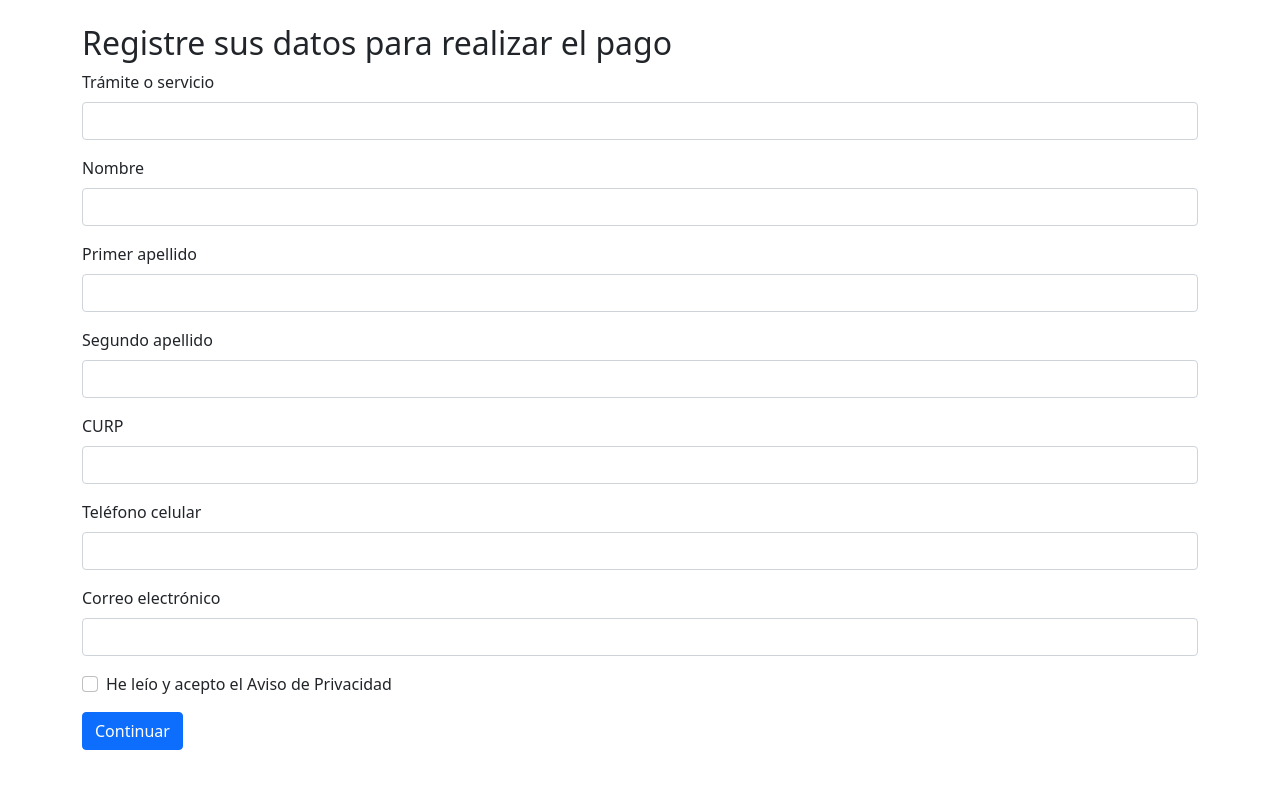
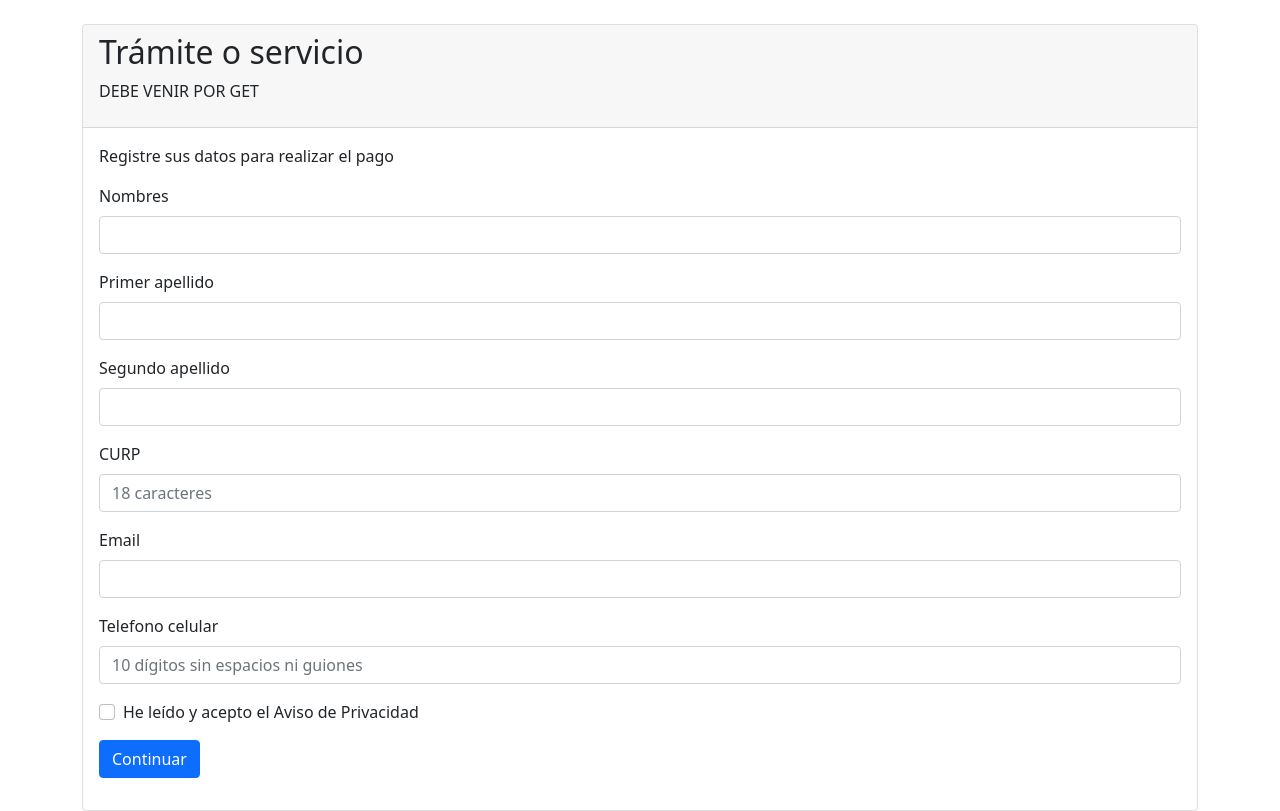
Before and after one commit to guivaloz/pjecz-pagos-cliente-flask, a Flask app: page /carro in a window 1280 px wide. Shown: the part 73-884 px from the top of the page. Before the commit the page ends 823 px from the top, so only its background shows below. Run offline with Flask 2, Linux system fonts and the light colour scheme; some libraries are stand-ins or nearby versions.

Commit message:
Mecro form

```diff
--- a/pagos_cliente_flask/blueprints/carros/forms.py
+++ b/pagos_cliente_flask/blueprints/carros/forms.py
@@ -0,0 +1,42 @@
+"""
+Carros, formularios
+"""
+from flask_wtf import FlaskForm
+from wtforms import BooleanField, EmailField, StringField, SubmitField
+from wtforms.validators import DataRequired, Length
+
+
+class IngresarForm(FlaskForm):
+    """Formulario para ingresar datos personales"""
+
+    nombres = StringField(
+        "Nombres",
+        validators=[DataRequired(), Length(min=3, max=64)],
+    )
+    apellido_primero = StringField(
+        "Primer apellido",
+        validators=[DataRequired(), Length(min=3, max=64)],
+    )
+    segundo_primero = StringField(
+        "Segundo apellido",
+        validators=[DataRequired(), Length(min=3, max=64)],
+    )
+    curp = StringField(
+        "CURP",
+        validators=[DataRequired(), Length(min=18, max=18)],
+        render_kw={"placeholder": "18 caracteres"},
+    )
+    email = EmailField(
+        "Email",
+        validators=[DataRequired(), Length(min=3, max=128)],
+    )
+    telefono = StringField(
+        "Telefono celular",
+        validators=[DataRequired(), Length(min=10, max=10)],
+        render_kw={"placeholder": "10 dígitos sin espacios ni guiones"},
+    )
+    aceptar = BooleanField(
+        "He leído y acepto el Aviso de Privacidad",
+        validators=[DataRequired()],
+    )
+    continuar = SubmitField("Continuar")
--- a/pagos_cliente_flask/blueprints/carros/templates/carros/ingresar.jinja2
+++ b/pagos_cliente_flask/blueprints/carros/templates/carros/ingresar.jinja2
@@ -1,45 +1,27 @@
-{% extends "layouts/app.jinja2" %}
+{% extends 'layouts/app.jinja2' %}
+{% import 'macros/form.jinja2' as f with context %}
 
 {% block title %}Ingresar datos personales{% endblock %}
 
 {% block content %}
-    <div>
-        <h2>Registre sus datos para realizar el pago</h2>
-        <form>
-            <div class="mb-3">
-                <label for="inputTramiteServicio" class="form-label">Trámite o servicio</label>
-                <input type="email" class="form-control" id="inputTramiteServicio" aria-describedby="emailHelp">
-            </div>
-            <div class="mb-3">
-                <label for="inputNombre" class="form-label">Nombre</label>
-                <input type="email" class="form-control" id="inputNombre" aria-describedby="emailHelp">
-            </div>
-            <div class="mb-3">
-                <label for="inputPrimerApellido" class="form-label">Primer apellido</label>
-                <input type="email" class="form-control" id="inputPrimerApellido" aria-describedby="emailHelp">
-            </div>
-            <div class="mb-3">
-                <label for="inputSegundoApellido" class="form-label">Segundo apellido</label>
-                <input type="email" class="form-control" id="inputSegundoApellido" aria-describedby="emailHelp">
-            </div>
-            <div class="mb-3">
-                <label for="inputCURP" class="form-label">CURP</label>
-                <input type="email" class="form-control" id="inputCURP" aria-describedby="emailHelp">
-            </div>
-            <div class="mb-3">
-                <label for="inputTelefono" class="form-label">Teléfono celular</label>
-                <input type="email" class="form-control" id="inputTelefono" aria-describedby="emailHelp">
-            </div>
-            <div class="mb-3">
-                <label for="inputEmail" class="form-label">Correo electrónico</label>
-                <input type="email" class="form-control" id="inputEmail" aria-describedby="emailHelp">
-            </div>
-            <div class="mb-3 form-check">
-                <input type="checkbox" class="form-check-input" id="checkAvisoPrivacidad">
-                <label class="form-check-label" for="checkAvisoPrivacidad">He leío y acepto el Aviso de Privacidad</label>
-            </div>
-            <button type="submit" class="btn btn-primary">Continuar</button>
-        </form>
+    <div class="card">
+        <div class="card-header">
+            <h2>Trámite o servicio</h2>
+            <p>DEBE VENIR POR GET</p>
+        </div>
+        <div class="card-body">
+            <p>Registre sus datos para realizar el pago</p>
+            {% call f.form_tag('carros.ingresar', fid='carros_ingresar') %}
+                {% call f.form_group(form.nombres) %}{% endcall %}
+                {% call f.form_group(form.apellido_primero) %}{% endcall %}
+                {% call f.form_group(form.segundo_primero) %}{% endcall %}
+                {% call f.form_group(form.curp) %}{% endcall %}
+                {% call f.form_group(form.email) %}{% endcall %}
+                {% call f.form_group(form.telefono) %}{% endcall %}
+                {% call f.form_group(form.aceptar) %}{% endcall %}
+                {% call f.form_group(form.continuar) %}{% endcall %}
+            {% endcall %}
+        </div>
     </div>
 {% endblock %}
 
--- a/pagos_cliente_flask/blueprints/carros/views.py
+++ b/pagos_cliente_flask/blueprints/carros/views.py
@@ -3,6 +3,7 @@ Carros, vistas
 """
 from flask import Blueprint, render_template, request, flash, redirect, url_for
 
+from .forms import IngresarForm
 
 carros = Blueprint("carros", __name__, template_folder="templates")
 
@@ -18,7 +19,8 @@ def ingresar():
     # Validar que exista el tramite y servicio
 
     # Entregar el formulario para ingresar datos personales
-    return render_template("carros/ingresar.jinja2")
+    form = IngresarForm()
+    return render_template("carros/ingresar.jinja2", form=form)
 
 
 @carros.route("/carro/<int:pag_pago_id>", methods=["GET", "POST"])
--- /dev/null
+++ b/pagos_cliente_flask/templates/macros/form.jinja2
@@ -0,0 +1,58 @@
+{# un formulario que contiene un token CSRF y campos ocultos #}
+{%- macro form_tag(endpoint, fid='', css_class='', method='post') -%}
+    <form action="{{ url_for(endpoint, **kwargs) }}" method="{{ method }}" id="{{ fid }}" class="{{ css_class }}" role="form">
+        {{ form.hidden_tag() }}
+        {{ caller () }}
+    </form>
+{%- endmacro -%}
+
+{# errores de validacion si los hay #}
+{%- macro field_errors(f) -%}
+    {% if f.errors %}
+        <ul class="list-unstyled">
+            {% for error in f.errors %}
+                <li class="text-danger">{{ error }}</li>
+            {% endfor %}
+        </ul>
+    {% endif %}
+{%- endmacro -%}
+
+{# una etiqueta para un campo #}
+{%- macro field_label(f, css_class='form-label') -%}
+    <label for="{{ f.id }}" class="{{ css_class }}">{{ f.label.text }}</label>
+{%- endmacro -%}
+
+{# un campo del formulario #}
+{%- macro field(f, css_class='form-control') -%}
+    {{ f(class=css_class, **kwargs) }}
+{%- endmacro -%}
+
+{# un grupo contiene un label y un campo a excepcion del HiddenField y SubmitField #}
+{%- macro form_group(f, css_class='') -%}
+    {% if f.errors %}
+        {% set css_class = css_class + ' has-error ' + kwargs.pop('class', '') %}
+    {% endif %}
+    {% if f.type == 'HiddenField' %}
+        {{ field(f, **kwargs) }}
+        {{ caller () }}
+    {% elif f.type == 'BooleanField' %}
+        <div class="mb-3 form-check {{ css_class }}">
+            {{ field(f, css_class='form-check-input', **kwargs) }}
+            {{ field_label(f, css_class='form-check-label') }}
+            {{ field_errors(f) }}
+            {{ caller () }}
+        </div>
+    {% elif f.type == 'SubmitField' %}
+        <div class="mb-3 {{ css_class }}">
+            {{ field(f, css_class='btn btn-primary', **kwargs) }}
+            {{ caller () }}
+        </div>
+    {% else %}
+        <div class="mb-3 {{ css_class }}">
+            {{ field_label(f) }}
+            {{ field(f, **kwargs) }}
+            {{ field_errors(f) }}
+            {{ caller () }}
+        </div>
+    {% endif %}
+{%- endmacro -%}
```
